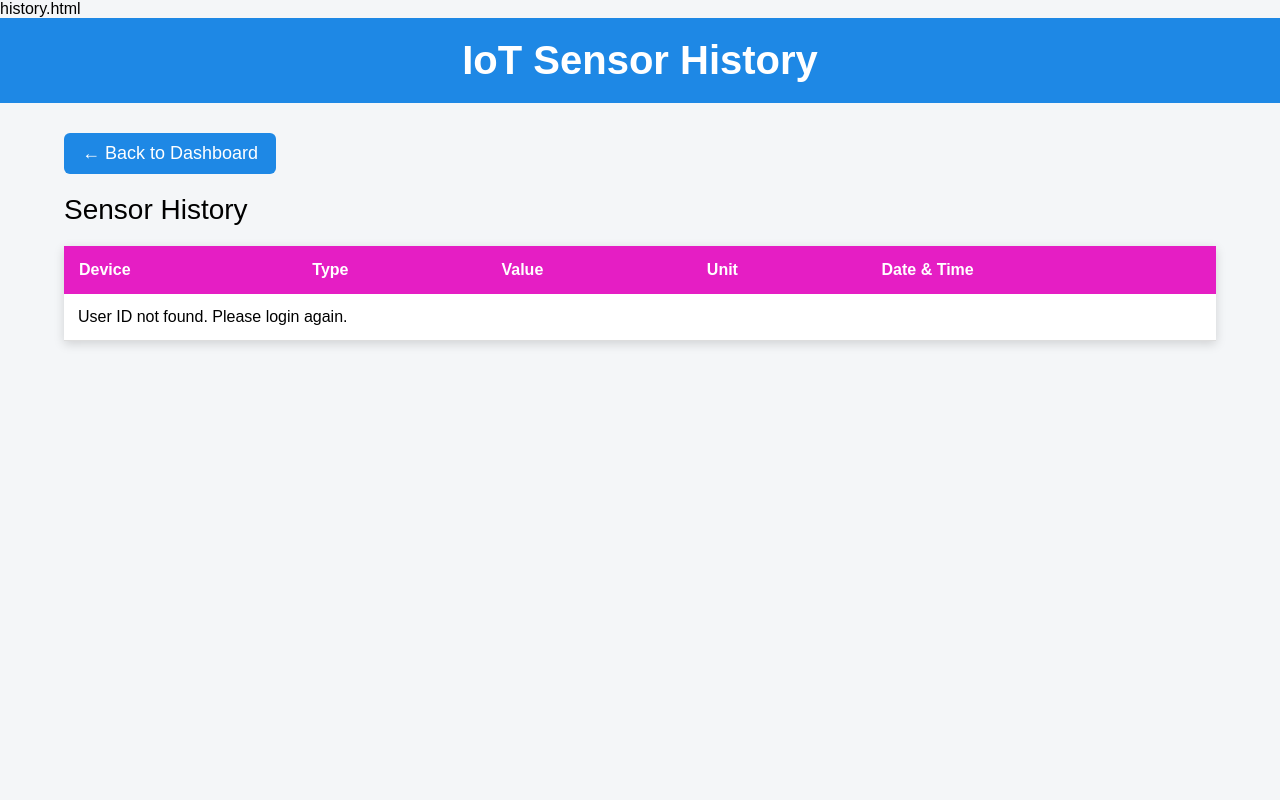
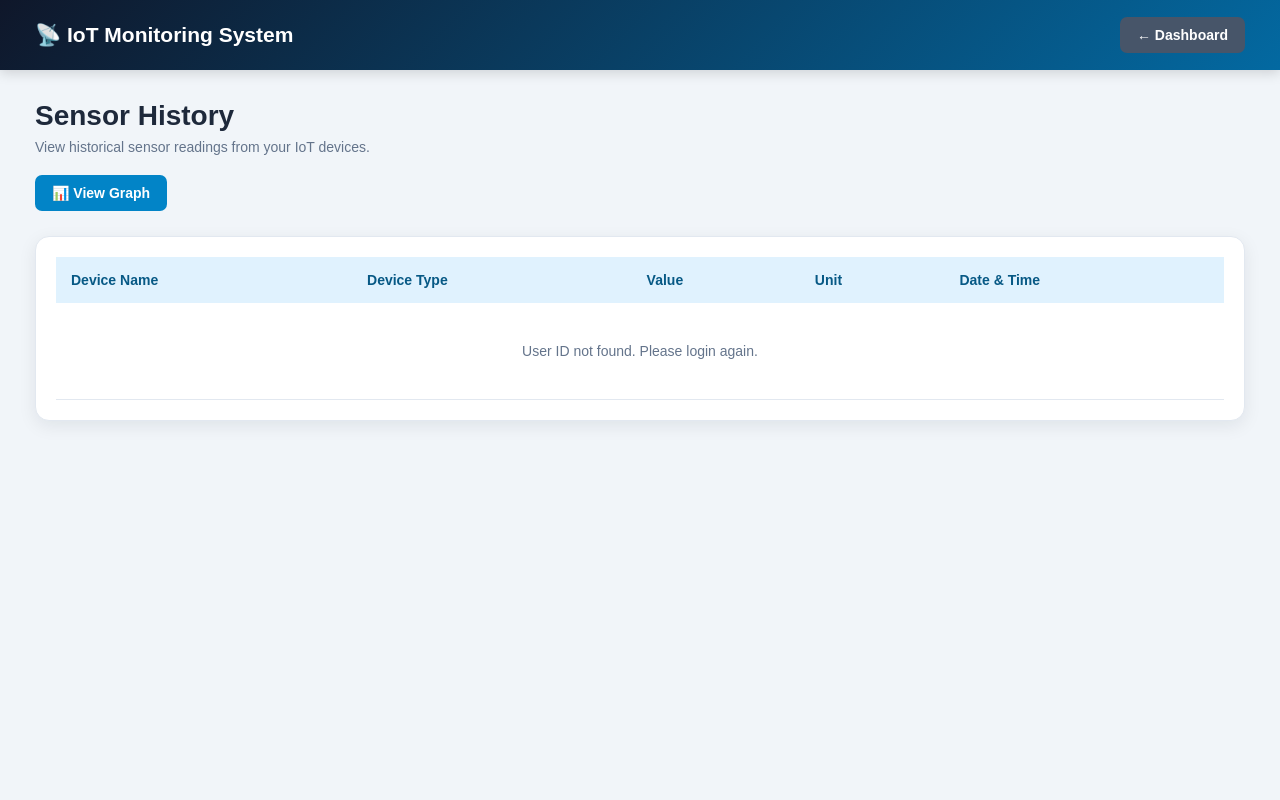
Before and after one commit to prabha-revol/Login_System, a FastAPI app: page /history in a window 1280 px wide. Run offline with FastAPI, Linux system fonts and the light colour scheme.

Commit message:
Update history.html

```diff
--- a/templates/history.html
+++ b/templates/history.html
@@ -1,4 +1,3 @@
-history.html
 <!DOCTYPE html>
 <html lang="en">
 
@@ -9,90 +8,335 @@
     <meta name="viewport"
           content="width=device-width, initial-scale=1.0">
 
-    <title>Sensor History</title>
+    <title>Sensor History - IoT Monitoring System</title>
 
     <style>
 
-        body {
-            font-family: Arial, sans-serif;
-            background-color: #f4f6f8;
+        * {
+            box-sizing: border-box;
             margin: 0;
             padding: 0;
         }
 
-        .header {
-            background-color: #1e88e5;
-            color: white;
-            padding: 20px;
-            text-align: center;
+        body {
+            font-family: Arial, sans-serif;
+            background: #f1f5f9;
+            color: #1e293b;
         }
 
-        .header h1 {
-            margin: 0;
-            font-size: 40px;
+
+        /* =========================
+           HEADER
+        ========================= */
+
+        .header {
+            min-height: 70px;
+
+            background:
+                linear-gradient(
+                    135deg,
+                    #0f172a,
+                    #0369a1
+                );
+
+            color: white;
+
+            display: flex;
+            align-items: center;
+            justify-content: space-between;
+
+            padding: 15px 35px;
+
+            box-shadow:
+                0 3px 12px
+                rgba(0, 0, 0, 0.15);
         }
 
-        .container {
-            width: 90%;
-            margin: 30px auto;
+
+        .logo {
+            font-size: 21px;
+            font-weight: bold;
         }
 
-        .title {
-            font-size: 28px;
+
+        /* =========================
+           MAIN
+        ========================= */
+
+        .main {
+            padding: 30px 35px;
+        }
+
+
+        .title-section {
             margin-bottom: 20px;
         }
 
-        table {
-            width: 100%;
-            border-collapse: collapse;
-            background-color: white;
-            box-shadow: 0 3px 10px rgba(0,0,0,0.15);
+
+        h1 {
+            font-size: 28px;
+            margin-bottom: 7px;
         }
 
-        th {
-            background-color: #e51ec4;
-            color: white;
-            padding: 15px;
-            text-align: left;
+
+        .subtitle {
+            color: #64748b;
+            font-size: 14px;
         }
 
-        td {
-            padding: 14px;
-            border-bottom: 1px solid #ddd;
+
+        /* =========================
+           HEADER BACK BUTTON
+        ========================= */
+
+        .back-btn {
+            border: none;
+
+            background: #475569;
+
+            color: white;
+
+            padding: 10px 17px;
+
+            border-radius: 7px;
+
+            cursor: pointer;
+
+            font-weight: bold;
+
+            font-size: 14px;
         }
 
-        tr:hover {
-            background-color: #f1f1f1;
+
+        .back-btn:hover {
+            background: #334155;
         }
 
-        .no-data {
-            text-align: center;
-            padding: 30px;
-            font-size: 20px;
-            color: #666;
+
+        /* =========================
+           HISTORY ACTIONS
+        ========================= */
+
+        .history-actions {
+
+            display: flex;
+
+            gap: 10px;
+
+            margin-bottom: 25px;
         }
 
-        .error {
-            text-align: center;
-            color: red;
-            font-size: 20px;
-            padding: 20px;
+
+        /* =========================
+           VIEW GRAPH BUTTON
+        ========================= */
+
+        .graph-btn {
+
+            border: none;
+
+            background: #0284c7;
+
+            color: white;
+
+            padding: 10px 17px;
+
+            border-radius: 7px;
+
+            cursor: pointer;
+
+            font-weight: bold;
+
+            font-size: 14px;
+
+            transition: 0.2s;
         }
 
-        .back-button {
-            display: inline-block;
-            margin-bottom: 20px;
-            padding: 10px 18px;
-            background-color: #1e88e5;
-            color: white;
-            border: none;
-            border-radius: 6px;
-            font-size: 18px;
-            cursor: pointer;
+
+        .graph-btn:hover {
+
+            background: #0369a1;
+
+            transform: translateY(-1px);
         }
 
-        .back-button:hover {
-            background-color: #1565c0;
+
+        /* =========================
+           TABLE CARD
+        ========================= */
+
+        .table-card {
+
+            background: white;
+
+            border-radius: 14px;
+
+            padding: 20px;
+
+            box-shadow:
+                0 5px 18px
+                rgba(15, 23, 42, 0.08);
+
+            border: 1px solid #e2e8f0;
+
+            overflow-x: auto;
+        }
+
+
+        /* =========================
+           TABLE
+        ========================= */
+
+        table {
+
+            width: 100%;
+
+            border-collapse: collapse;
+
+            min-width: 750px;
+        }
+
+
+        thead {
+
+            background: #e0f2fe;
+        }
+
+
+        th {
+
+            padding: 15px;
+
+            text-align: left;
+
+            color: #075985;
+
+            font-size: 14px;
+
+            white-space: nowrap;
+        }
+
+
+        td {
+
+            padding: 15px;
+
+            border-bottom:
+                1px solid #e2e8f0;
+
+            font-size: 14px;
+
+            color: #475569;
+        }
+
+
+        tbody tr:hover {
+
+            background: #f8fafc;
+        }
+
+
+        /* =========================
+           SENSOR VALUE
+        ========================= */
+
+        td:nth-child(3) {
+
+            font-weight: bold;
+
+            color: #0284c7;
+        }
+
+
+        /* =========================
+           UNIT
+        ========================= */
+
+        td:nth-child(4) {
+
+            font-weight: bold;
+
+            color: #334155;
+        }
+
+
+        /* =========================
+           DATE & TIME
+        ========================= */
+
+        td:nth-child(5) {
+
+            white-space: nowrap;
+
+            color: #64748b;
+        }
+
+
+        /* =========================
+           EMPTY MESSAGE
+        ========================= */
+
+        .empty-message {
+
+            text-align: center;
+
+            padding: 40px;
+
+            color: #64748b;
+        }
+
+
+        /* =========================
+           RESPONSIVE
+        ========================= */
+
+        @media (max-width: 600px) {
+
+            .main {
+
+                padding: 20px 15px;
+            }
+
+
+            .header {
+
+                padding: 15px;
+            }
+
+
+            .logo {
+
+                font-size: 17px;
+            }
+
+
+            h1 {
+
+                font-size: 24px;
+            }
+
+
+            .subtitle {
+
+                font-size: 13px;
+            }
+
+
+            .back-btn {
+
+                padding: 8px 12px;
+
+                font-size: 13px;
+            }
+
+
+            .graph-btn {
+
+                padding: 9px 13px;
+
+                font-size: 13px;
+            }
+
         }
 
     </style>
@@ -102,42 +346,85 @@
 
 <body>
 
-    <!-- HEADER -->
 
-    <div class="header">
+    <!-- =========================
+         HEADER
+    ========================= -->
 
-        <h1>IoT Sensor History</h1>
+    <header class="header">
+
+        <div class="logo">
+
+            📡 IoT Monitoring System
 
         </div>
 
 
-    <!-- MAIN CONTAINER -->
+        <button
+            id="backDashboard"
+            class="back-btn"
+            type="button"
+        >
 
-    <div class="container">
+            ← Dashboard
+
+        </button>
+
+    </header>
 
 
-        <!-- BACK BUTTON -->
 
-        <button
-            id="backDashboard"
-            class="back-button"
-            type="button">
+    <!-- =========================
+         MAIN
+    ========================= -->
 
-            ← Back to Dashboard
-
-        </button>
+    <main class="main">
 
 
         <!-- TITLE -->
 
-        <div class="title">
+        <div class="title-section">
 
+            <h1>
                 Sensor History
+            </h1>
+
+            <p class="subtitle">
+
+                View historical sensor readings
+                from your IoT devices.
+
+            </p>
 
         </div>
 
 
-        <!-- HISTORY TABLE -->
+
+        <!-- =========================
+             ACTION BUTTONS
+        ========================= -->
+
+        <div class="history-actions">
+
+            <button
+                type="button"
+                id="graphBtn"
+                class="graph-btn"
+            >
+
+                📊 View Graph
+
+            </button>
+
+        </div>
+
+
+
+        <!-- =========================
+             HISTORY TABLE
+        ========================= -->
+
+        <div class="table-card">
 
             <table>
 
@@ -145,15 +432,25 @@
 
                     <tr>
 
-                    <th>Device</th>
+                        <th>
+                            Device Name
+                        </th>
 
-                    <th>Type</th>
+                        <th>
+                            Device Type
+                        </th>
 
-                    <th>Value</th>
+                        <th>
+                            Value
+                        </th>
 
-                    <th>Unit</th>
+                        <th>
+                            Unit
+                        </th>
 
-                    <th>Date & Time</th>
+                        <th>
+                            Date &amp; Time
+                        </th>
 
                     </tr>
 
@@ -162,19 +459,35 @@
 
                 <tbody id="historyTable">
 
-                <!-- History data will be inserted by history.js -->
+                    <tr>
+
+                        <td
+                            colspan="5"
+                            class="empty-message"
+                        >
+
+                            Loading sensor history...
+
+                        </td>
+
+                    </tr>
 
                 </tbody>
 
             </table>
 
-
         </div>
 
+    </main>
 
-    <!-- JAVASCRIPT -->
 
-    <script src="/static/history.js"></script>
+
+    <!-- =========================
+         HISTORY JAVASCRIPT
+    ========================= -->
+
+    <script src="/static/history.js?v=2"></script>
+
 
 </body>
 
```
Lines whose indentation alone changed are shown as unchanged.
